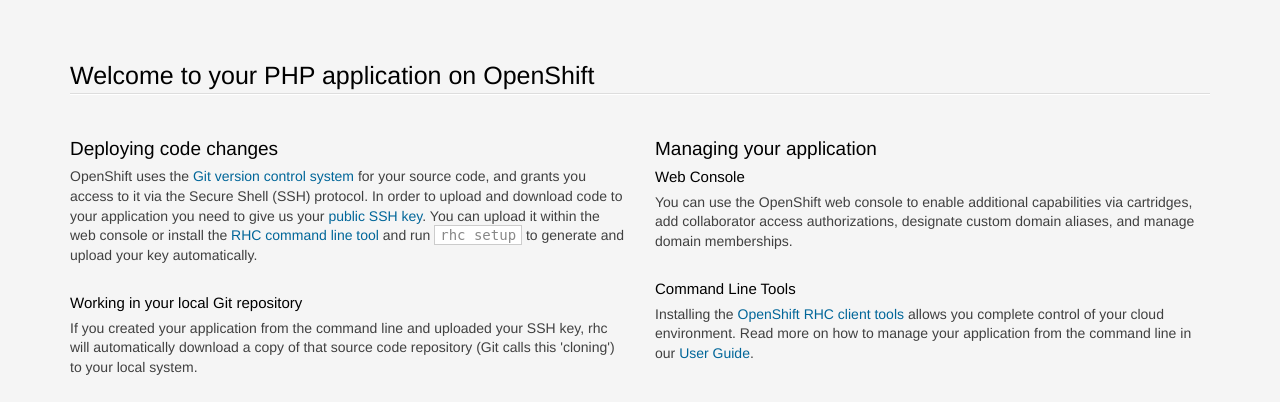
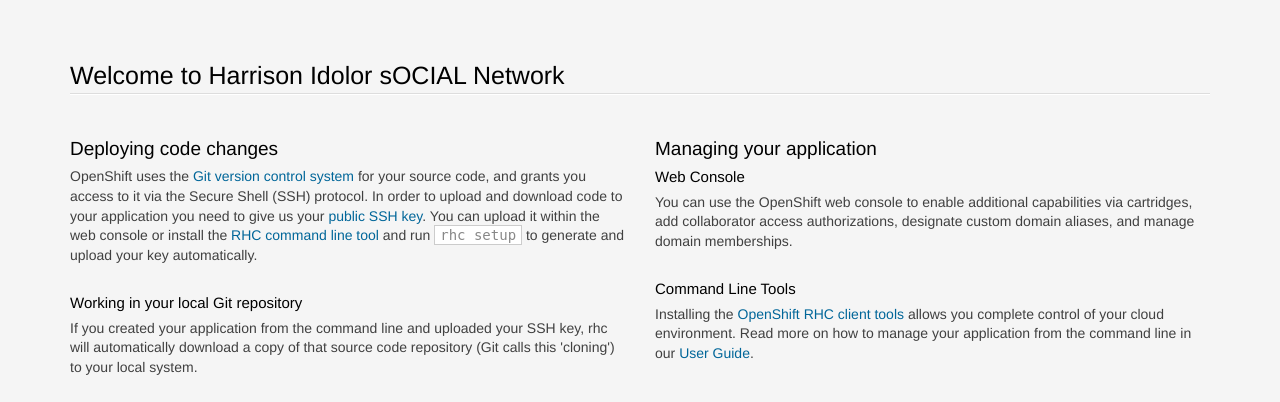
Before and after one commit to arizonal2014/howfar, a PHP site: page / in a window 1280 px wide. Shown: the top 402 px of the page. Run offline with PHP 8.4, Linux system fonts and the light colour scheme.

Commit message:
Modify the header text

```diff
--- a/index.php
+++ b/index.php
@@ -208,7 +208,7 @@ line-height: 1.4;
 
 <section class='container'>
           <hgroup>
-            <h1>Welcome to your PHP application on OpenShift</h1>
+            <h1>Welcome to Harrison Idolor sOCIAL Network</h1>
           </hgroup>
 
 
```
